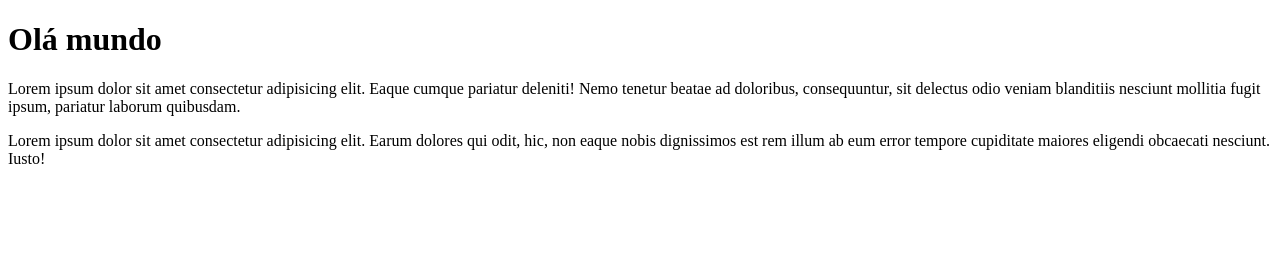
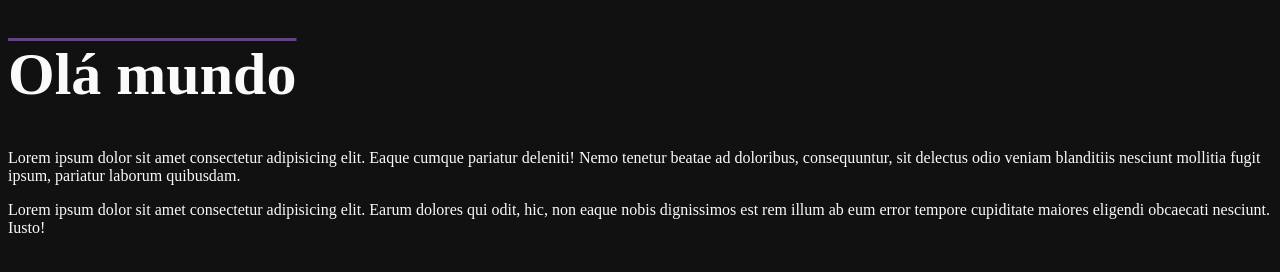
Before and after one commit to Antony-Reis/site-portifolio, a plain HTML site: page index.html in a window 1280 px wide. Drawn offline with Linux system fonts and the light colour scheme.

Commit message:
Inicio do CSS

```diff
--- a/index.html
+++ b/index.html
@@ -1,13 +1,28 @@
 <!DOCTYPE html>
 <html lang="pt-BR">
+
 <head>
     <meta charset="UTF-8">
     <meta name="viewport" content="width=device-width, initial-scale=1.0">
     <title>Antony Reis - Home</title>
+
+    <style>
+        body {background-color: #111111; color: #fafafa;}
+        h1 {font-weight: bold;font-size: 60px;}
+        #titulo1 {text-decoration: overline #644382 3px;}
+    </style>
+
 </head>
+
 <body>
-    <h1> Olá mundo</h1>
-    <p> Lorem ipsum dolor sit amet consectetur adipisicing elit. Eaque cumque pariatur deleniti! Nemo tenetur beatae ad doloribus, consequuntur, sit delectus odio veniam blanditiis nesciunt mollitia fugit ipsum, pariatur laborum quibusdam.</p>
-    <p> Lorem ipsum dolor sit amet consectetur adipisicing elit. Earum dolores qui odit, hic, non eaque nobis dignissimos est rem illum ab eum error tempore cupiditate maiores eligendi obcaecati nesciunt. Iusto!</p>
+
+
+    <h1 id="titulo1"> Olá mundo</h1>
+    <p> Lorem ipsum dolor sit amet consectetur adipisicing elit. Eaque cumque pariatur deleniti! Nemo tenetur beatae ad
+        doloribus, consequuntur, sit delectus odio veniam blanditiis nesciunt mollitia fugit ipsum, pariatur laborum
+        quibusdam.</p>
+    <p> Lorem ipsum dolor sit amet consectetur adipisicing elit. Earum dolores qui odit, hic, non eaque nobis
+        dignissimos est rem illum ab eum error tempore cupiditate maiores eligendi obcaecati nesciunt. Iusto!</p>
 </body>
+
 </html>
```
